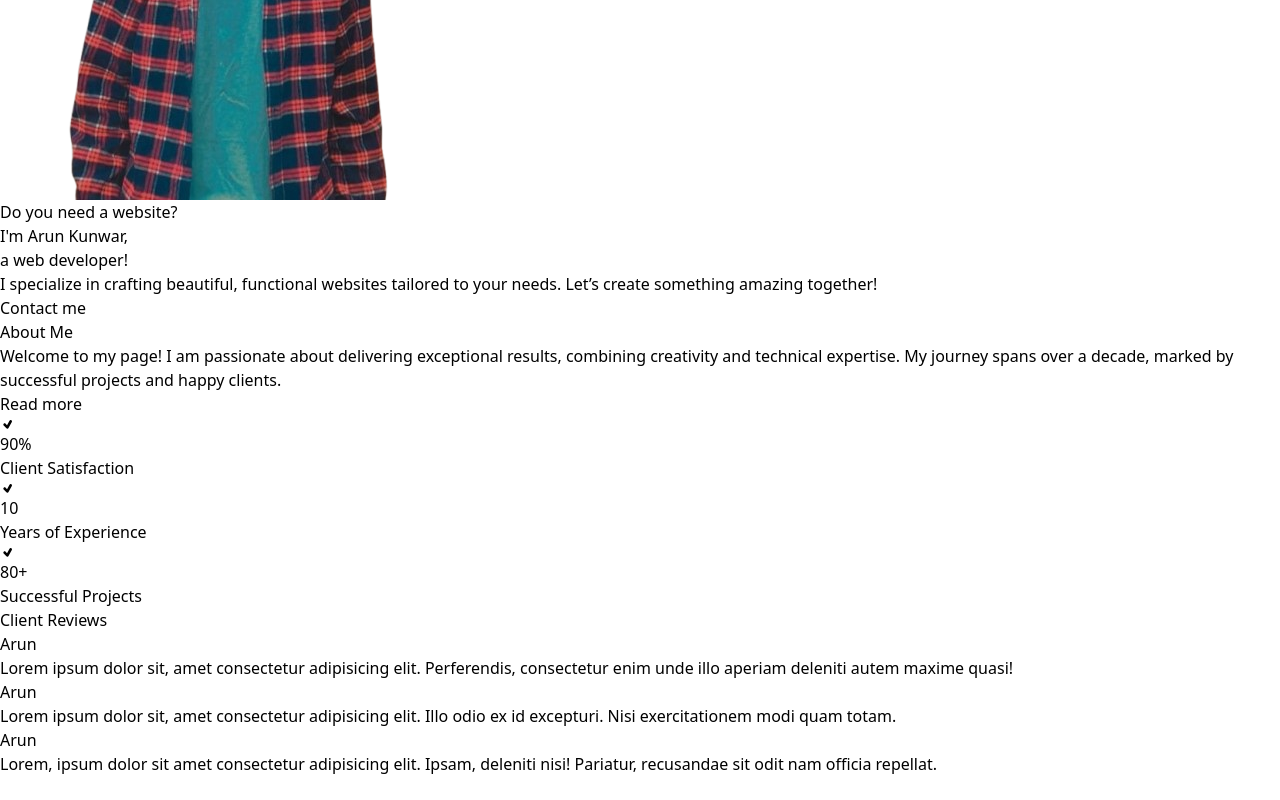
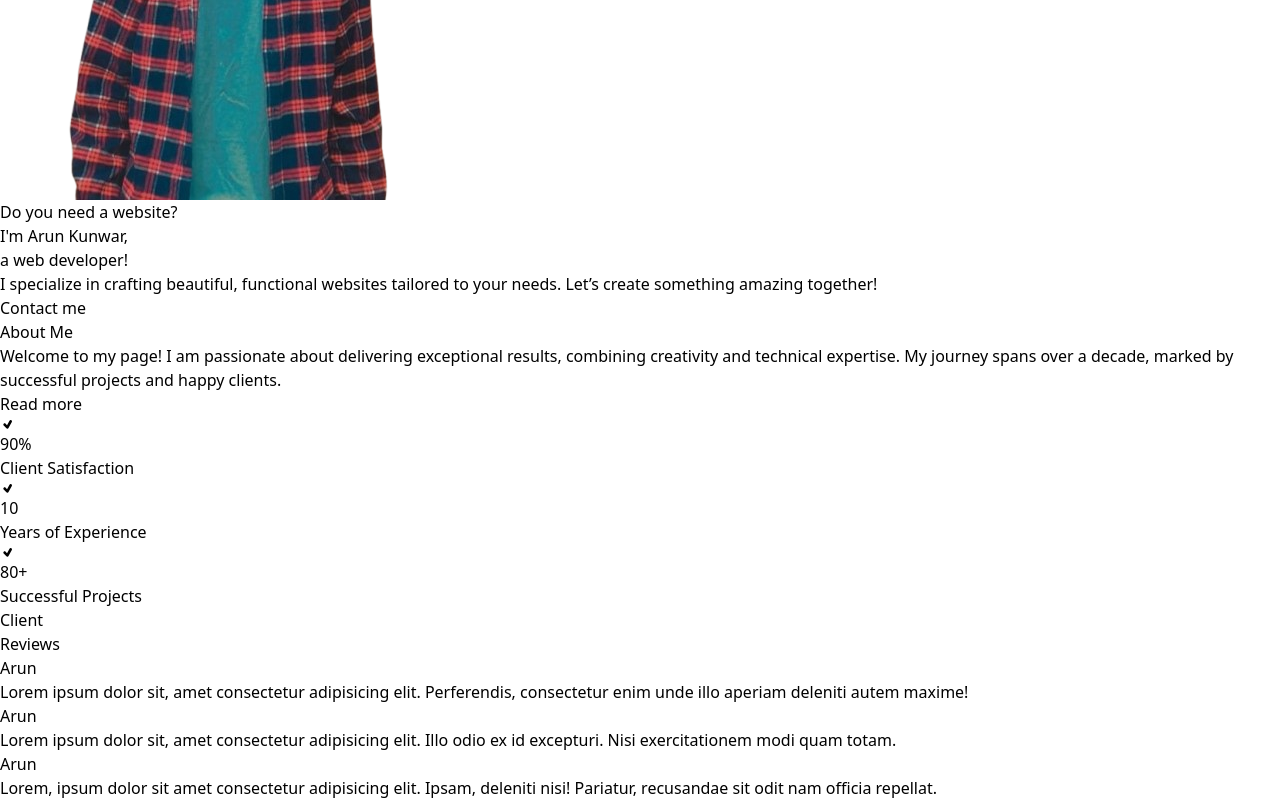
Before and after one commit to arun-kunwar/portfolio, a React (Vite) app: page / in a window 1280 px wide. Shown: the part 1688-2488 px from the top of the page. Before the commit the page ends 2464 px from the top, so only its background shows below. Built offline with nearby package versions, Linux system fonts and the light colour scheme.

Commit message:
complete client reviews

```diff
--- a/src/componets/Portfolio.tsx
+++ b/src/componets/Portfolio.tsx
@@ -1,40 +1,41 @@
 function Portfolio() {
   return (
-    <div className="bg-white py-5 px-6">
-      <div className="max-w-7xl mx-auto  ">
-        <div>
-          <h2 className=" text-4xl font-bold pl-3 border-l-4 border-l-red-500">
-            {" "}
-            Client Reviews
+    <section className="bg-white py-10 px-6">
+      <div className="max-w-7xl mx-auto">
+
+        <div className="mb-10">
+          <h2 className="text-5xl font-bold pl-3 border-l-4 border-red-500">
+            Client <br /> Reviews
           </h2>
         </div>
-        <div className="max-w-[250px] md:max-w-3xl  gap-10  flex flex-col items-center md:flex md:flex-row">
-        <div className=" leading-relaxed">
-          <h2>Arun</h2>
+
+
+        <div className="grid grid-cols-1 md:grid-cols-3 gap-8">
+          <article className="p-6 bg-gray-50 shadow-lg rounded-lg leading-relaxed">
+            <h3 className="font-semibold text-lg mb-2">Arun</h3>
             <p>
               Lorem ipsum dolor sit, amet consectetur adipisicing elit.
               Perferendis, consectetur enim unde illo aperiam deleniti autem
-            maxime quasi!
+              maxime!
             </p>
-        </div>
-
-        <div className=" lead">
-          <h1>Arun</h1>
+          </article>
+          <article className="p-6 bg-gray-50 shadow-lg rounded-lg leading-relaxed">
+            <h3 className="font-semibold text-lg mb-2">Arun</h3>
             <p>
-            Lorem ipsum dolor sit, amet consectetur adipisicing elit. Illo odio
-            ex id excepturi. Nisi exercitationem modi quam totam.{" "}
+              Lorem ipsum dolor sit, amet consectetur adipisicing elit. Illo
+              odio ex id excepturi. Nisi exercitationem modi quam totam.
             </p>
-        </div>
-        <div className="">
-          <h1>Arun</h1>
+          </article>
+          <article className="p-6 bg-gray-50 shadow-lg rounded-lg leading-relaxed">
+            <h3 className="font-semibold text-lg mb-2">Arun</h3>
             <p>
               Lorem, ipsum dolor sit amet consectetur adipisicing elit. Ipsam,
               deleniti nisi! Pariatur, recusandae sit odit nam officia repellat.
             </p>
+          </article>
         </div>
       </div>
-      </div>
-    </div>
+    </section>
   );
 }
 
```
Lines whose indentation alone changed are shown as unchanged.
